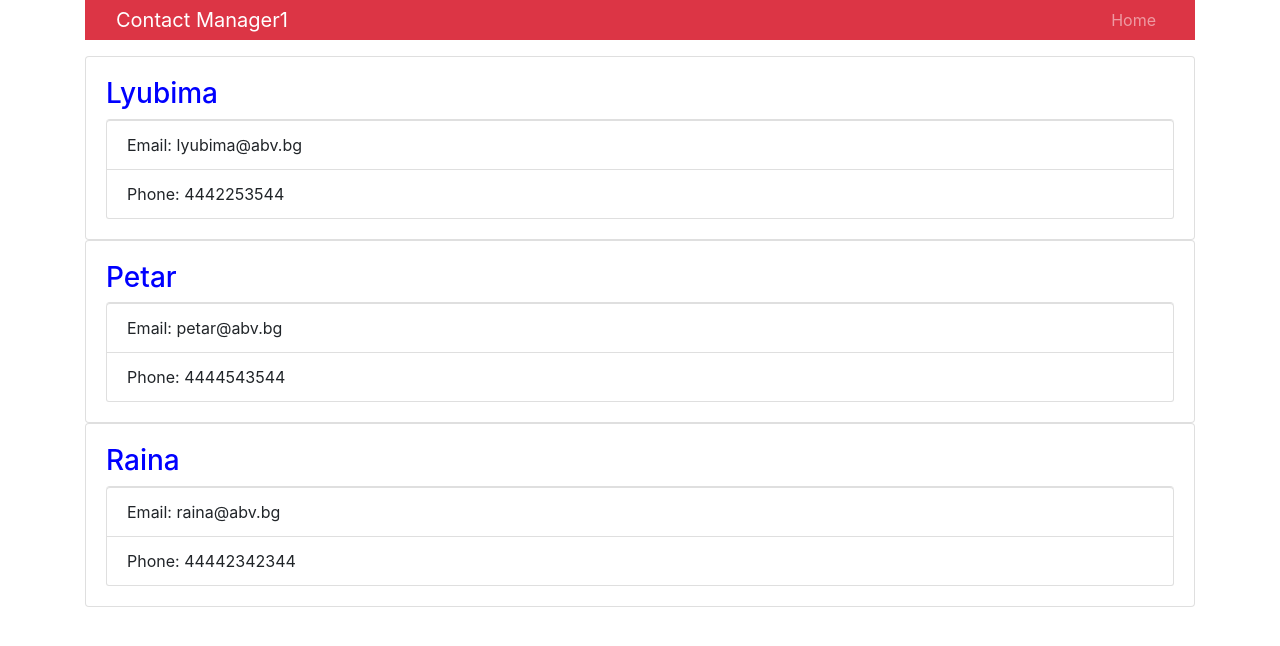
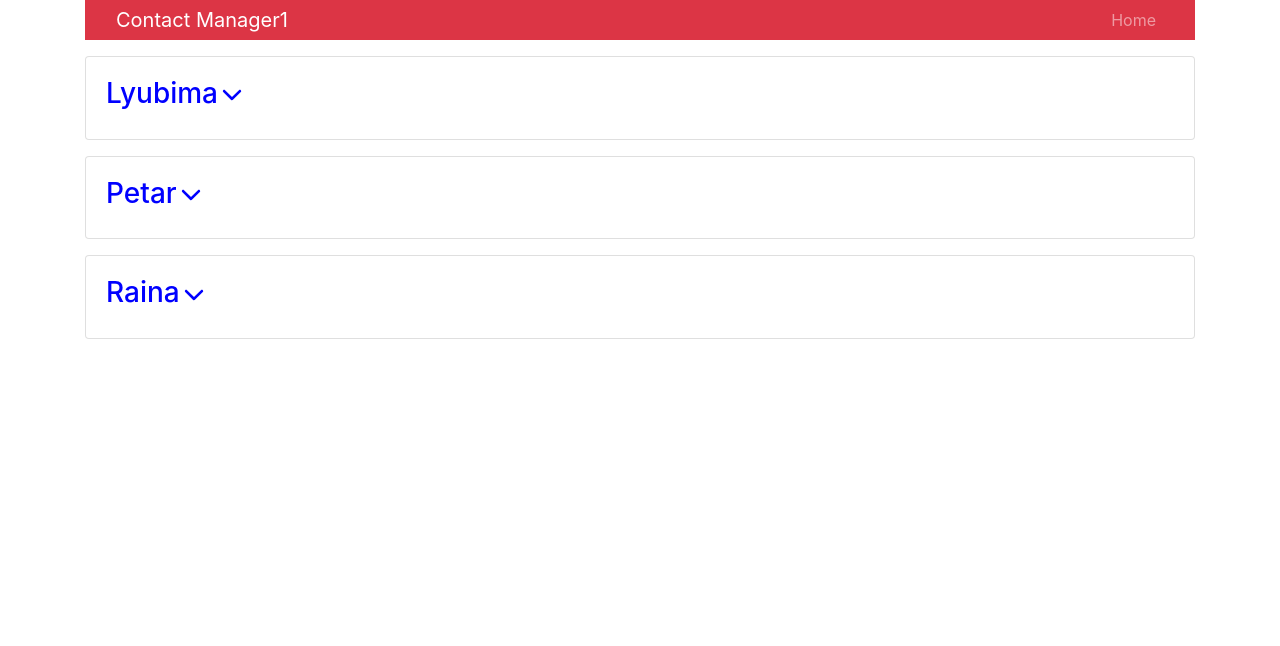
Before and after one commit to codeandsmile1/contactmanager, a React (Create React App) app: page / in a window 1280 px wide. Shown: the top 646 px of the page. Built offline with nearby package versions, Linux system fonts and the light colour scheme.

Commit message:
Added icon react package and function to show/hide the info of the contacts

```diff
--- a/package.json
+++ b/package.json
@@ -3,12 +3,14 @@
   "version": "0.1.0",
   "private": true,
   "dependencies": {
+    "@fortawesome/fontawesome-free": "^5.12.0",
     "@testing-library/jest-dom": "^4.2.4",
     "@testing-library/react": "^9.4.0",
     "@testing-library/user-event": "^7.2.1",
     "bootstrap": "^4.4.1",
     "react": "^16.12.0",
     "react-dom": "^16.12.0",
+    "react-icons": "^3.9.0",
     "react-scripts": "3.3.1"
   },
   "scripts": {
--- a/public/index.html
+++ b/public/index.html
@@ -4,6 +4,7 @@
     <meta charset="utf-8" />
     <link rel="icon" href="%PUBLIC_URL%/favicon.ico" />
     <meta name="viewport" content="width=device-width, initial-scale=1" />
+    <link href="/your-path-to-fontawesome/css/fontawesome.css" rel="stylesheet">
     <meta name="theme-color" content="#000000" />
     <meta
       name="description"
--- a/src/App.js
+++ b/src/App.js
@@ -1,5 +1,4 @@
-import React, { Component } from "react";
-import logo from "./logo.svg";
+import React from "react";
 import Contacts from "./components/Contacts";
 import Header from "./components/Header";
 
--- a/src/components/Contact.js
+++ b/src/components/Contact.js
@@ -1,18 +1,38 @@
 import React, { Component } from "react";
 import PropTypes from "prop-types";
-import './contact.css'
+import "./contact.css";
+import { IoIosArrowDown } from "react-icons/io";
 
 class Contact extends Component {
+  constructor() {
+    super();
+    this.onShowClick = this.onShowClick.bind(this);
+    this.state = {
+      showContactInfo: false
+    };
+  }
+
+  onShowClick() {
+    console.log(this);
+    this.setState({ showContactInfo: !this.state.showContactInfo });
+  }
 
   //const {name, email, phone} = this.props;
   render() {
     return (
-      <div className="card card-body mb3">
-        <h3>{this.props.name}</h3>
+      <div className="card card-body mb-3">
+        <h3>
+          {this.props.name}
+          <IoIosArrowDown onClick={this.onShowClick} />
+        </h3>
+        {this.state.showContactInfo == true ? (
           <ul className="list-group">
             <li className="list-group-item">Email: {this.props.email}</li>
             <li className="list-group-item">Phone: {this.props.phone}</li>
           </ul>
+        ) : (
+          ""
+        )}
       </div>
     );
   }
@@ -22,6 +42,6 @@ Contact.propTypes = {
   name: PropTypes.string.isRequired,
   email: PropTypes.string.isRequired,
   phone: PropTypes.string.isRequired
-}
+};
 
 export default Contact;
--- a/src/components/Contacts.js
+++ b/src/components/Contacts.js
@@ -26,13 +26,13 @@ class Contacts extends Component {
     render() {
         const { contacts } = this.state;
         return (
-            <div>
+            <React.Fragment>
               {
                contacts.map(contact => (
-                <Contact  key={contact.id}name={contact.name} email={contact.email} phone={contact.phone}/>
+                <Contact key={contact.id} name={contact.name} email={contact.email} phone={contact.phone}/>
                ))
               }
-            </div>
+            </React.Fragment>
         )
     }
 }
```
Also changed, not shown: 1 other file (tests, documents, lock files or other folders). Lines whose indentation alone changed are shown as unchanged.
